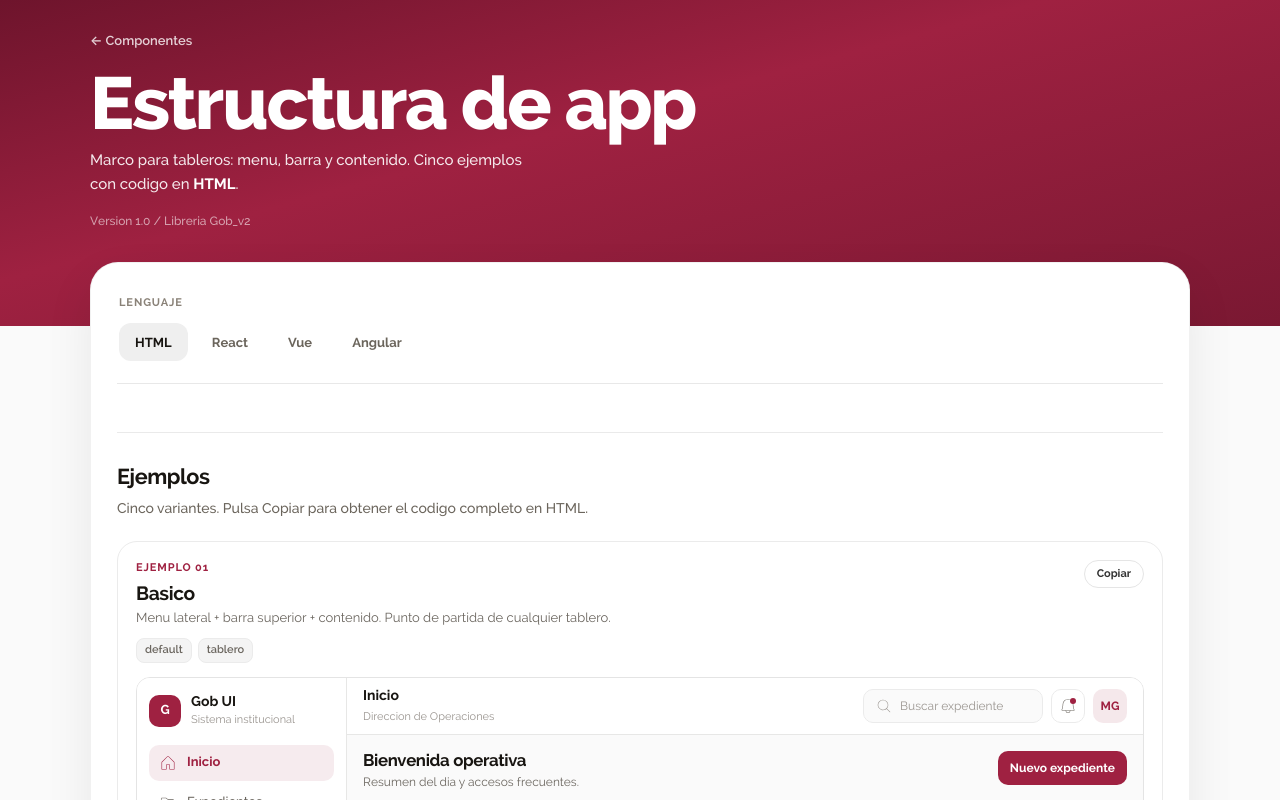
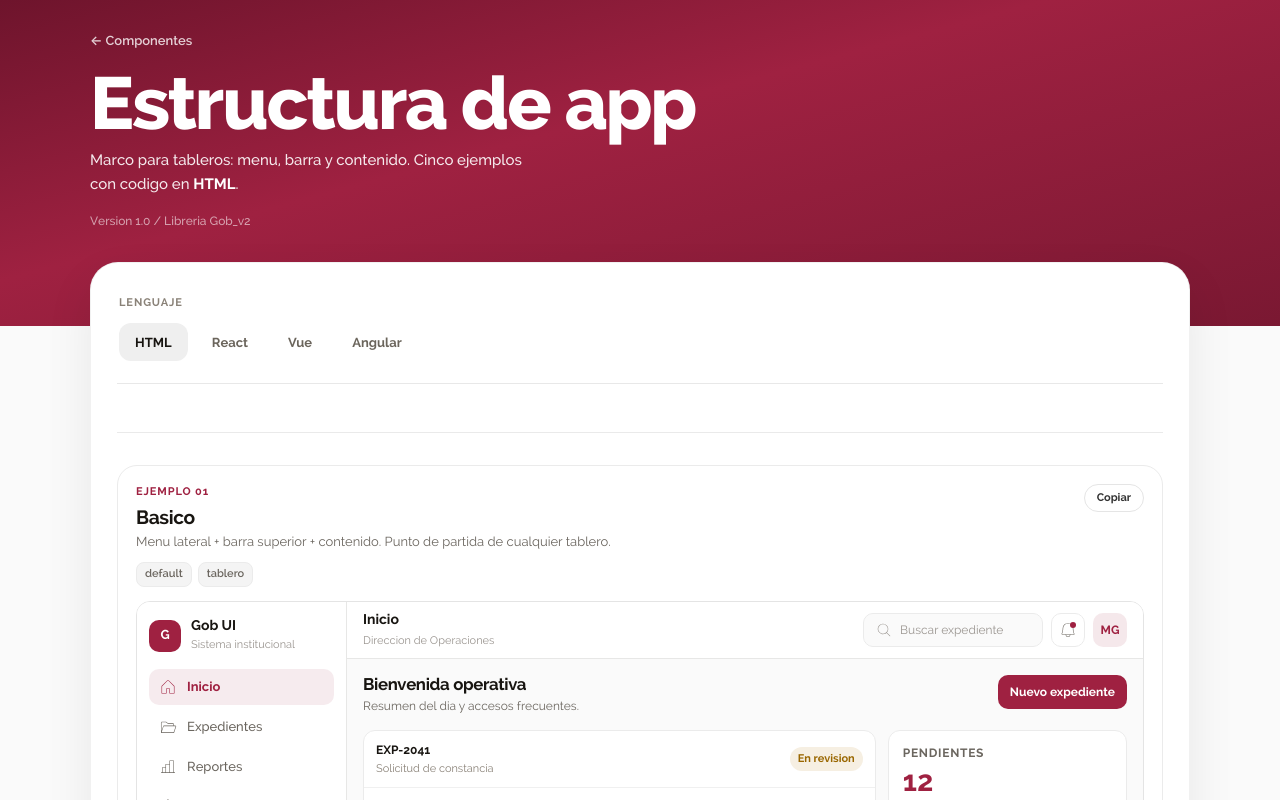
Before and after one commit to mariasan001/gob_ui, a Next.js app in the folder apps/web-next/: page /estructura-app in a window 1280 px wide. Shown: the top 800 px of the page. Built offline with nearby package versions, Linux system fonts and the light colour scheme.

Commit message:
Quita el encabezado de Ejemplos en Estructura de app
Los previews bastan; no hace falta el titulo ni la descripcion de la seccion.

Co-authored-by: mariasan001 <mariasan001@users.noreply.github.com>

```diff
--- a/apps/web-next/src/app/estructura-app/page.tsx
+++ b/apps/web-next/src/app/estructura-app/page.tsx
@@ -83,14 +83,6 @@ export default function EstructuraAppPage() {
           </div>
 
           <section className={s.section} aria-label="Ejemplos">
-            <div className={s.sectionHead}>
-              <h2 className={s.sectionTitle}>Ejemplos</h2>
-              <p className={s.sectionDesc}>
-                Cinco variantes. Pulsa Copiar para obtener el codigo completo en{' '}
-                {lang.toUpperCase()}.
-              </p>
-            </div>
-
             <div className={local.exampleList}>
               {SHELL_EXAMPLES.map((example, index) => (
                 <article key={example.id} className={local.exampleCard}>
```
